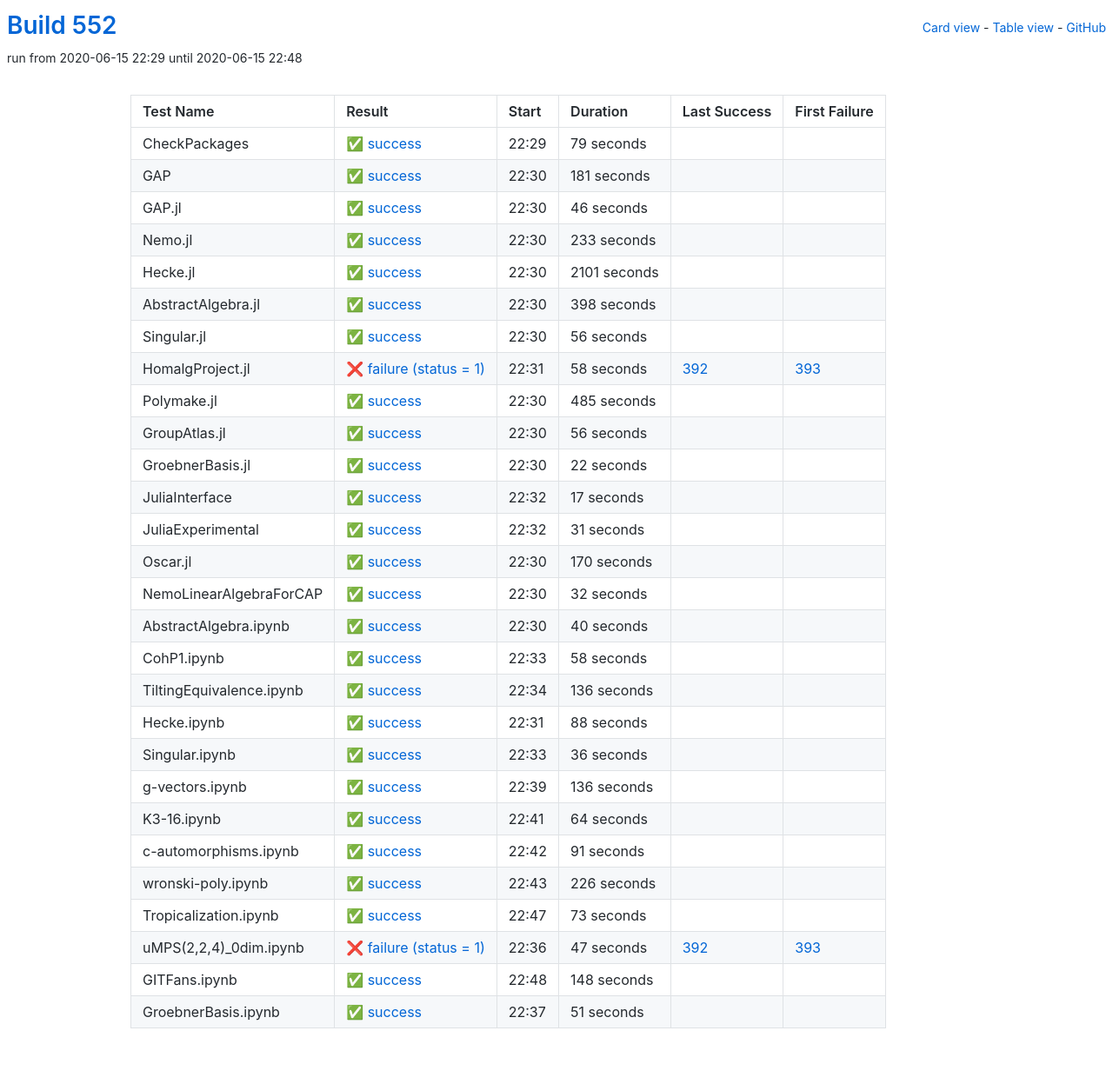
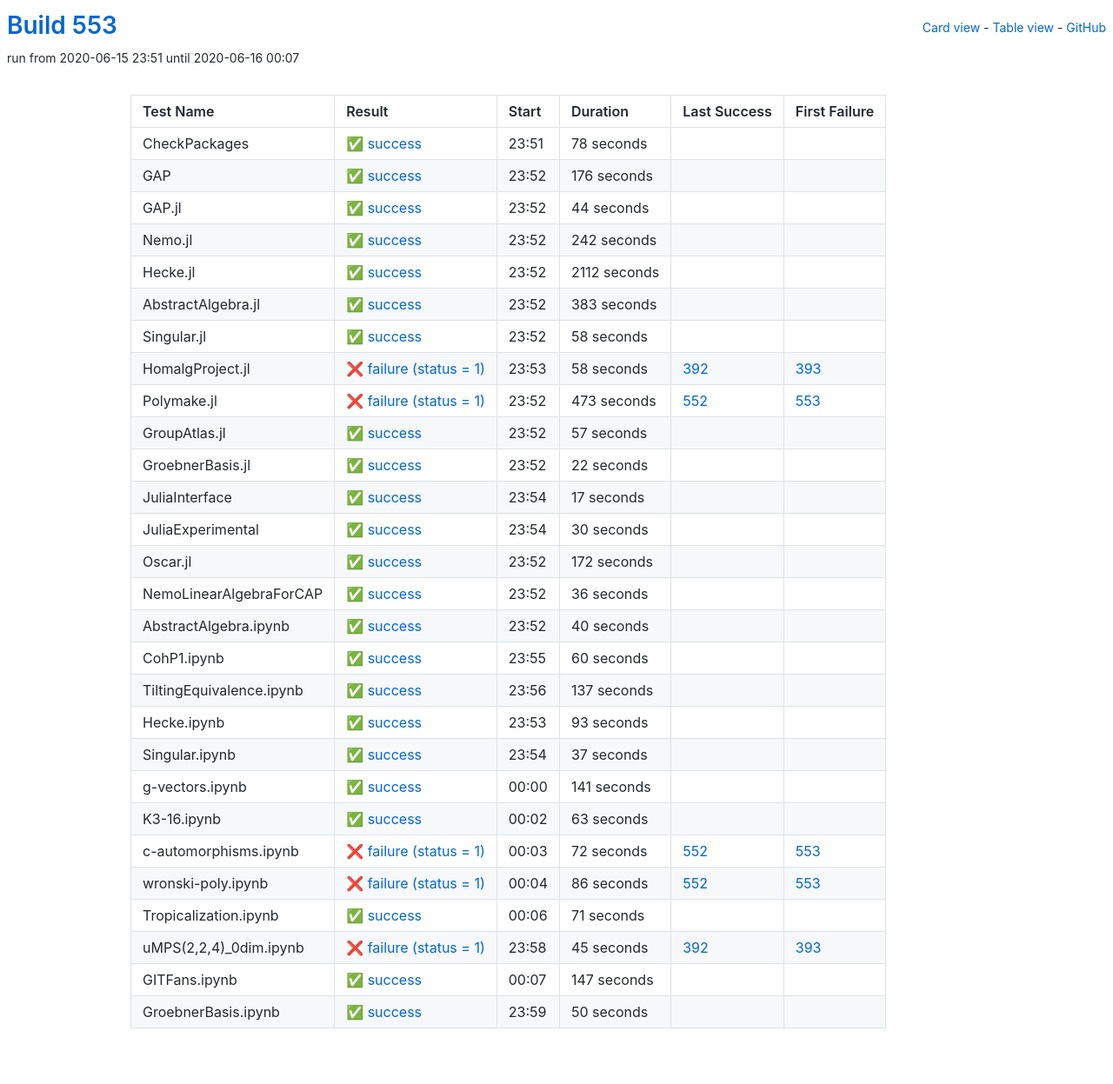
Before and after one commit to oscar-system/oscar-ci-status-1.4, a Jekyll site: the page built from table.html, in a window 1280 px wide. Shown: the whole page at 87% size. Built offline with Jekyll 4.4.1, drawn with Linux system fonts in a browser that asks for light colours.

Commit message:
Build #553

```diff
--- a/_data/ci.yml
+++ b/_data/ci.yml
@@ -1,6 +1,6 @@
 ---
-build: 552
-build_url: https://oscarci.mathematik.uni-kl.de/job/oscar-julia-1.4/552/
+build: 553
+build_url: https://oscarci.mathematik.uni-kl.de/job/oscar-julia-1.4/553/
 job: oscar-julia-1.4
 organization: oscar-system
 repo: oscar-ci-status-1.4
@@ -8,92 +8,92 @@ repourl: https://github.com/oscar-system/oscar-ci-status-1.4
 tests:
 - name: CheckPackages
   id: checkpackages
-  log: https://oscarci.mathematik.uni-kl.de/job/oscar-julia-1.4/552/artifact/logs/build-552/CheckPackages.log
-  start: 2020-06-15 22:29
+  log: https://oscarci.mathematik.uni-kl.de/job/oscar-julia-1.4/553/artifact/logs/build-553/CheckPackages.log
+  start: 2020-06-15 23:51
   success: true
   exitcode: 0
   status: success
-  duration: 79
+  duration: 78
   last_success: false
   last_success_url:
   first_failure: false
   first_failure_url:
 - name: GAP
   id: gap
-  log: https://oscarci.mathematik.uni-kl.de/job/oscar-julia-1.4/552/artifact/logs/build-552/GAP.log
-  start: 2020-06-15 22:30
+  log: https://oscarci.mathematik.uni-kl.de/job/oscar-julia-1.4/553/artifact/logs/build-553/GAP.log
+  start: 2020-06-15 23:52
   success: true
   exitcode: 0
   status: success
-  duration: 181
+  duration: 176
   last_success: false
   last_success_url:
   first_failure: false
   first_failure_url:
 - name: GAP.jl
   id: gap-jl
-  log: https://oscarci.mathematik.uni-kl.de/job/oscar-julia-1.4/552/artifact/logs/build-552/GAP.jl.log
-  start: 2020-06-15 22:30
+  log: https://oscarci.mathematik.uni-kl.de/job/oscar-julia-1.4/553/artifact/logs/build-553/GAP.jl.log
+  start: 2020-06-15 23:52
   success: true
   exitcode: 0
   status: success
-  duration: 46
+  duration: 44
   last_success: false
   last_success_url:
   first_failure: false
   first_failure_url:
 - name: Nemo.jl
   id: nemo-jl
-  log: https://oscarci.mathematik.uni-kl.de/job/oscar-julia-1.4/552/artifact/logs/build-552/Nemo.jl.log
-  start: 2020-06-15 22:30
+  log: https://oscarci.mathematik.uni-kl.de/job/oscar-julia-1.4/553/artifact/logs/build-553/Nemo.jl.log
+  start: 2020-06-15 23:52
   success: true
   exitcode: 0
   status: success
-  duration: 233
+  duration: 242
   last_success: false
   last_success_url:
   first_failure: false
   first_failure_url:
 - name: Hecke.jl
   id: hecke-jl
-  log: https://oscarci.mathematik.uni-kl.de/job/oscar-julia-1.4/552/artifact/logs/build-552/Hecke.jl.log
-  start: 2020-06-15 22:30
+  log: https://oscarci.mathematik.uni-kl.de/job/oscar-julia-1.4/553/artifact/logs/build-553/Hecke.jl.log
+  start: 2020-06-15 23:52
   success: true
   exitcode: 0
   status: success
-  duration: 2101
+  duration: 2112
   last_success: false
   last_success_url:
   first_failure: false
   first_failure_url:
 - name: AbstractAlgebra.jl
   id: abstractalgebra-jl
-  log: https://oscarci.mathematik.uni-kl.de/job/oscar-julia-1.4/552/artifact/logs/build-552/AbstractAlgebra.jl.log
-  start: 2020-06-15 22:30
+  log: https://oscarci.mathematik.uni-kl.de/job/oscar-julia-1.4/553/artifact/logs/build-553/AbstractAlgebra.jl.log
+  start: 2020-06-15 23:52
   success: true
   exitcode: 0
   status: success
-  duration: 398
+  duration: 383
   last_success: false
   last_success_url:
   first_failure: false
   first_failure_url:
 - name: Singular.jl
   id: singular-jl
-  log: https://oscarci.mathematik.uni-kl.de/job/oscar-julia-1.4/552/artifact/logs/build-552/Singular.jl.log
-  start: 2020-06-15 22:30
+  log: https://oscarci.mathematik.uni-kl.de/job/oscar-julia-1.4/553/artifact/logs/build-553/Singular.jl.log
+  start: 2020-06-15 23:52
   success: true
   exitcode: 0
   status: success
-  duration: 56
+  duration: 58
   last_success: false
   last_success_url:
   first_failure: false
   first_failure_url:
 - name: HomalgProject.jl
   id: homalgproject-jl
-  log: https://oscarci.mathematik.uni-kl.de/job/oscar-julia-1.4/552/artifact/logs/build-552/HomalgProject.jl.log
-  start: 2020-06-15 22:31
+  log: https://oscarci.mathematik.uni-kl.de/job/oscar-julia-1.4/553/artifact/logs/build-553/HomalgProject.jl.log
+  start: 2020-06-15 23:53
   success: false
   exitcode: 1
   status: failure
@@ -104,32 +104,32 @@ tests:
   first_failure_url: https://oscarci.mathematik.uni-kl.de/job/oscar-julia-1.4/393/
 - name: Polymake.jl
   id: polymake-jl
-  log: https://oscarci.mathematik.uni-kl.de/job/oscar-julia-1.4/552/artifact/logs/build-552/Polymake.jl.log
-  start: 2020-06-15 22:30
+  log: https://oscarci.mathematik.uni-kl.de/job/oscar-julia-1.4/553/artifact/logs/build-553/Polymake.jl.log
+  start: 2020-06-15 23:52
+  success: false
+  exitcode: 1
+  status: failure
+  duration: 473
+  last_success: 552
+  last_success_url: https://oscarci.mathematik.uni-kl.de/job/oscar-julia-1.4/552/
+  first_failure: 553
+  first_failure_url: https://oscarci.mathematik.uni-kl.de/job/oscar-julia-1.4/553/
+- name: GroupAtlas.jl
+  id: groupatlas-jl
+  log: https://oscarci.mathematik.uni-kl.de/job/oscar-julia-1.4/553/artifact/logs/build-553/GroupAtlas.jl.log
+  start: 2020-06-15 23:52
   success: true
   exitcode: 0
   status: success
-  duration: 485
-  last_success: false
-  last_success_url:
-  first_failure: false
-  first_failure_url:
-- name: GroupAtlas.jl
-  id: groupatlas-jl
-  log: https://oscarci.mathematik.uni-kl.de/job/oscar-julia-1.4/552/artifact/logs/build-552/GroupAtlas.jl.log
-  start: 2020-06-15 22:30
-  success: true
-  exitcode: 0
-  status: success
-  duration: 56
+  duration: 57
   last_success: false
   last_success_url:
   first_failure: false
   first_failure_url:
 - name: GroebnerBasis.jl
   id: groebnerbasis-jl
-  log: https://oscarci.mathematik.uni-kl.de/job/oscar-julia-1.4/552/artifact/logs/build-552/GroebnerBasis.jl.log
-  start: 2020-06-15 22:30
+  log: https://oscarci.mathematik.uni-kl.de/job/oscar-julia-1.4/553/artifact/logs/build-553/GroebnerBasis.jl.log
+  start: 2020-06-15 23:52
   success: true
   exitcode: 0
   status: success
@@ -140,8 +140,8 @@ tests:
   first_failure_url:
 - name: JuliaInterface
   id: juliainterface
-  log: https://oscarci.mathematik.uni-kl.de/job/oscar-julia-1.4/552/artifact/logs/build-552/JuliaInterface.log
-  start: 2020-06-15 22:32
+  log: https://oscarci.mathematik.uni-kl.de/job/oscar-julia-1.4/553/artifact/logs/build-553/JuliaInterface.log
+  start: 2020-06-15 23:54
   success: true
   exitcode: 0
   status: success
@@ -152,44 +152,44 @@ tests:
   first_failure_url:
 - name: JuliaExperimental
   id: juliaexperimental
-  log: https://oscarci.mathematik.uni-kl.de/job/oscar-julia-1.4/552/artifact/logs/build-552/JuliaExperimental.log
-  start: 2020-06-15 22:32
+  log: https://oscarci.mathematik.uni-kl.de/job/oscar-julia-1.4/553/artifact/logs/build-553/JuliaExperimental.log
+  start: 2020-06-15 23:54
   success: true
   exitcode: 0
   status: success
-  duration: 31
+  duration: 30
   last_success: false
   last_success_url:
   first_failure: false
   first_failure_url:
 - name: Oscar.jl
   id: oscar-jl
-  log: https://oscarci.mathematik.uni-kl.de/job/oscar-julia-1.4/552/artifact/logs/build-552/Oscar.jl.log
-  start: 2020-06-15 22:30
+  log: https://oscarci.mathematik.uni-kl.de/job/oscar-julia-1.4/553/artifact/logs/build-553/Oscar.jl.log
+  start: 2020-06-15 23:52
   success: true
   exitcode: 0
   status: success
-  duration: 170
+  duration: 172
   last_success: false
   last_success_url:
   first_failure: false
   first_failure_url:
 - name: NemoLinearAlgebraForCAP
   id: nemolinearalgebraforcap
-  log: https://oscarci.mathematik.uni-kl.de/job/oscar-julia-1.4/552/artifact/logs/build-552/NemoLinearAlgebraForCAP.log
-  start: 2020-06-15 22:30
+  log: https://oscarci.mathematik.uni-kl.de/job/oscar-julia-1.4/553/artifact/logs/build-553/NemoLinearAlgebraForCAP.log
+  start: 2020-06-15 23:52
   success: true
   exitcode: 0
   status: success
-  duration: 32
+  duration: 36
   last_success: false
   last_success_url:
   first_failure: false
   first_failure_url:
 - name: AbstractAlgebra.ipynb
   id: abstractalgebra-ipynb
-  log: https://oscarci.mathematik.uni-kl.de/job/oscar-julia-1.4/552/artifact/logs/build-552/AbstractAlgebra.ipynb.log
-  start: 2020-06-15 22:30
+  log: https://oscarci.mathematik.uni-kl.de/job/oscar-julia-1.4/553/artifact/logs/build-553/AbstractAlgebra.ipynb.log
+  start: 2020-06-15 23:52
   success: true
   exitcode: 0
   status: success
@@ -200,144 +200,144 @@ tests:
   first_failure_url:
 - name: CohP1.ipynb
   id: cohp1-ipynb
-  log: https://oscarci.mathematik.uni-kl.de/job/oscar-julia-1.4/552/artifact/logs/build-552/CohP1.ipynb.log
-  start: 2020-06-15 22:33
+  log: https://oscarci.mathematik.uni-kl.de/job/oscar-julia-1.4/553/artifact/logs/build-553/CohP1.ipynb.log
+  start: 2020-06-15 23:55
   success: true
   exitcode: 0
   status: success
-  duration: 58
+  duration: 60
   last_success: false
   last_success_url:
   first_failure: false
   first_failure_url:
 - name: TiltingEquivalence.ipynb
   id: tiltingequivalence-ipynb
-  log: https://oscarci.mathematik.uni-kl.de/job/oscar-julia-1.4/552/artifact/logs/build-552/TiltingEquivalence.ipynb.log
-  start: 2020-06-15 22:34
+  log: https://oscarci.mathematik.uni-kl.de/job/oscar-julia-1.4/553/artifact/logs/build-553/TiltingEquivalence.ipynb.log
+  start: 2020-06-15 23:56
   success: true
   exitcode: 0
   status: success
-  duration: 136
+  duration: 137
   last_success: false
   last_success_url:
   first_failure: false
   first_failure_url:
 - name: Hecke.ipynb
   id: hecke-ipynb
-  log: https://oscarci.mathematik.uni-kl.de/job/oscar-julia-1.4/552/artifact/logs/build-552/Hecke.ipynb.log
-  start: 2020-06-15 22:31
+  log: https://oscarci.mathematik.uni-kl.de/job/oscar-julia-1.4/553/artifact/logs/build-553/Hecke.ipynb.log
+  start: 2020-06-15 23:53
   success: true
   exitcode: 0
   status: success
-  duration: 88
+  duration: 93
   last_success: false
   last_success_url:
   first_failure: false
   first_failure_url:
 - name: Singular.ipynb
   id: singular-ipynb
-  log: https://oscarci.mathematik.uni-kl.de/job/oscar-julia-1.4/552/artifact/logs/build-552/Singular.ipynb.log
-  start: 2020-06-15 22:33
+  log: https://oscarci.mathematik.uni-kl.de/job/oscar-julia-1.4/553/artifact/logs/build-553/Singular.ipynb.log
+  start: 2020-06-15 23:54
   success: true
   exitcode: 0
   status: success
-  duration: 36
+  duration: 37
   last_success: false
   last_success_url:
   first_failure: false
   first_failure_url:
 - name: g-vectors.ipynb
   id: g-vectors-ipynb
-  log: https://oscarci.mathematik.uni-kl.de/job/oscar-julia-1.4/552/artifact/logs/build-552/g-vectors.ipynb.log
-  start: 2020-06-15 22:39
+  log: https://oscarci.mathematik.uni-kl.de/job/oscar-julia-1.4/553/artifact/logs/build-553/g-vectors.ipynb.log
+  start: 2020-06-16 00:00
   success: true
   exitcode: 0
   status: success
-  duration: 136
+  duration: 141
   last_success: false
   last_success_url:
   first_failure: false
   first_failure_url:
 - name: K3-16.ipynb
   id: k3-16-ipynb
-  log: https://oscarci.mathematik.uni-kl.de/job/oscar-julia-1.4/552/artifact/logs/build-552/K3-16.ipynb.log
-  start: 2020-06-15 22:41
+  log: https://oscarci.mathematik.uni-kl.de/job/oscar-julia-1.4/553/artifact/logs/build-553/K3-16.ipynb.log
+  start: 2020-06-16 00:02
   success: true
   exitcode: 0
   status: success
-  duration: 64
+  duration: 63
   last_success: false
   last_success_url:
   first_failure: false
   first_failure_url:
 - name: c-automorphisms.ipynb
   id: c-automorphisms-ipynb
-  log: https://oscarci.mathematik.uni-kl.de/job/oscar-julia-1.4/552/artifact/logs/build-552/c-automorphisms.ipynb.log
-  start: 2020-06-15 22:42
+  log: https://oscarci.mathematik.uni-kl.de/job/oscar-julia-1.4/553/artifact/logs/build-553/c-automorphisms.ipynb.log
+  start: 2020-06-16 00:03
+  success: false
+  exitcode: 1
+  status: failure
+  duration: 72
+  last_success: 552
+  last_success_url: https://oscarci.mathematik.uni-kl.de/job/oscar-julia-1.4/552/
+  first_failure: 553
+  first_failure_url: https://oscarci.mathematik.uni-kl.de/job/oscar-julia-1.4/553/
+- name: wronski-poly.ipynb
+  id: wronski-poly-ipynb
+  log: https://oscarci.mathematik.uni-kl.de/job/oscar-julia-1.4/553/artifact/logs/build-553/wronski-poly.ipynb.log
+  start: 2020-06-16 00:04
+  success: false
+  exitcode: 1
+  status: failure
+  duration: 86
+  last_success: 552
+  last_success_url: https://oscarci.mathematik.uni-kl.de/job/oscar-julia-1.4/552/
+  first_failure: 553
+  first_failure_url: https://oscarci.mathematik.uni-kl.de/job/oscar-julia-1.4/553/
+- name: Tropicalization.ipynb
+  id: tropicalization-ipynb
+  log: https://oscarci.mathematik.uni-kl.de/job/oscar-julia-1.4/553/artifact/logs/build-553/Tropicalization.ipynb.log
+  start: 2020-06-16 00:06
   success: true
   exitcode: 0
   status: success
-  duration: 91
-  last_success: false
-  last_success_url:
-  first_failure: false
-  first_failure_url:
-- name: wronski-poly.ipynb
-  id: wronski-poly-ipynb
-  log: https://oscarci.mathematik.uni-kl.de/job/oscar-julia-1.4/552/artifact/logs/build-552/wronski-poly.ipynb.log
-  start: 2020-06-15 22:43
-  success: true
-  exitcode: 0
-  status: success
-  duration: 226
-  last_success: false
-  last_success_url:
-  first_failure: false
-  first_failure_url:
-- name: Tropicalization.ipynb
-  id: tropicalization-ipynb
-  log: https://oscarci.mathematik.uni-kl.de/job/oscar-julia-1.4/552/artifact/logs/build-552/Tropicalization.ipynb.log
-  start: 2020-06-15 22:47
-  success: true
-  exitcode: 0
-  status: success
-  duration: 73
+  duration: 71
   last_success: false
   last_success_url:
   first_failure: false
   first_failure_url:
 - name: uMPS(2,2,4)_0dim.ipynb
   id: umps-2-2-4-0dim-ipynb
-  log: https://oscarci.mathematik.uni-kl.de/job/oscar-julia-1.4/552/artifact/logs/build-552/uMPS-2-2-4-_0dim.ipynb.log
-  start: 2020-06-15 22:36
+  log: https://oscarci.mathematik.uni-kl.de/job/oscar-julia-1.4/553/artifact/logs/build-553/uMPS-2-2-4-_0dim.ipynb.log
+  start: 2020-06-15 23:58
   success: false
   exitcode: 1
   status: failure
-  duration: 47
+  duration: 45
   last_success: 392
   last_success_url: https://oscarci.mathematik.uni-kl.de/job/oscar-julia-1.4/392/
   first_failure: 393
   first_failure_url: https://oscarci.mathematik.uni-kl.de/job/oscar-julia-1.4/393/
 - name: GITFans.ipynb
   id: gitfans-ipynb
-  log: https://oscarci.mathematik.uni-kl.de/job/oscar-julia-1.4/552/artifact/logs/build-552/GITFans.ipynb.log
-  start: 2020-06-15 22:48
+  log: https://oscarci.mathematik.uni-kl.de/job/oscar-julia-1.4/553/artifact/logs/build-553/GITFans.ipynb.log
+  start: 2020-06-16 00:07
   success: true
   exitcode: 0
   status: success
-  duration: 148
+  duration: 147
   last_success: false
   last_success_url:
   first_failure: false
   first_failure_url:
 - name: GroebnerBasis.ipynb
   id: groebnerbasis-ipynb
-  log: https://oscarci.mathematik.uni-kl.de/job/oscar-julia-1.4/552/artifact/logs/build-552/GroebnerBasis.ipynb.log
-  start: 2020-06-15 22:37
+  log: https://oscarci.mathematik.uni-kl.de/job/oscar-julia-1.4/553/artifact/logs/build-553/GroebnerBasis.ipynb.log
+  start: 2020-06-15 23:59
   success: true
   exitcode: 0
   status: success
-  duration: 51
+  duration: 50
   last_success: false
   last_success_url:
   first_failure: false
```
Also changed, not shown: README.md.
